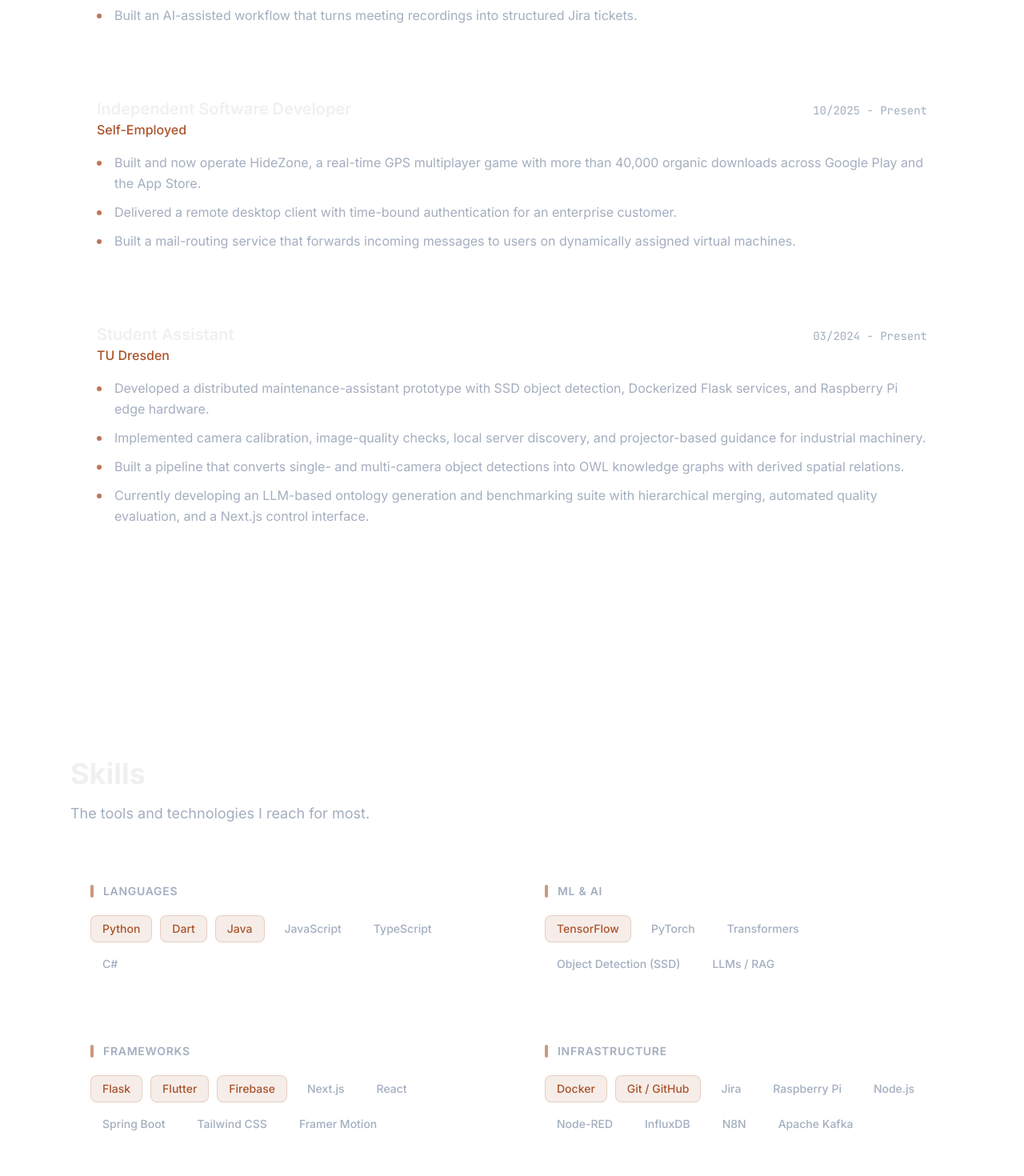
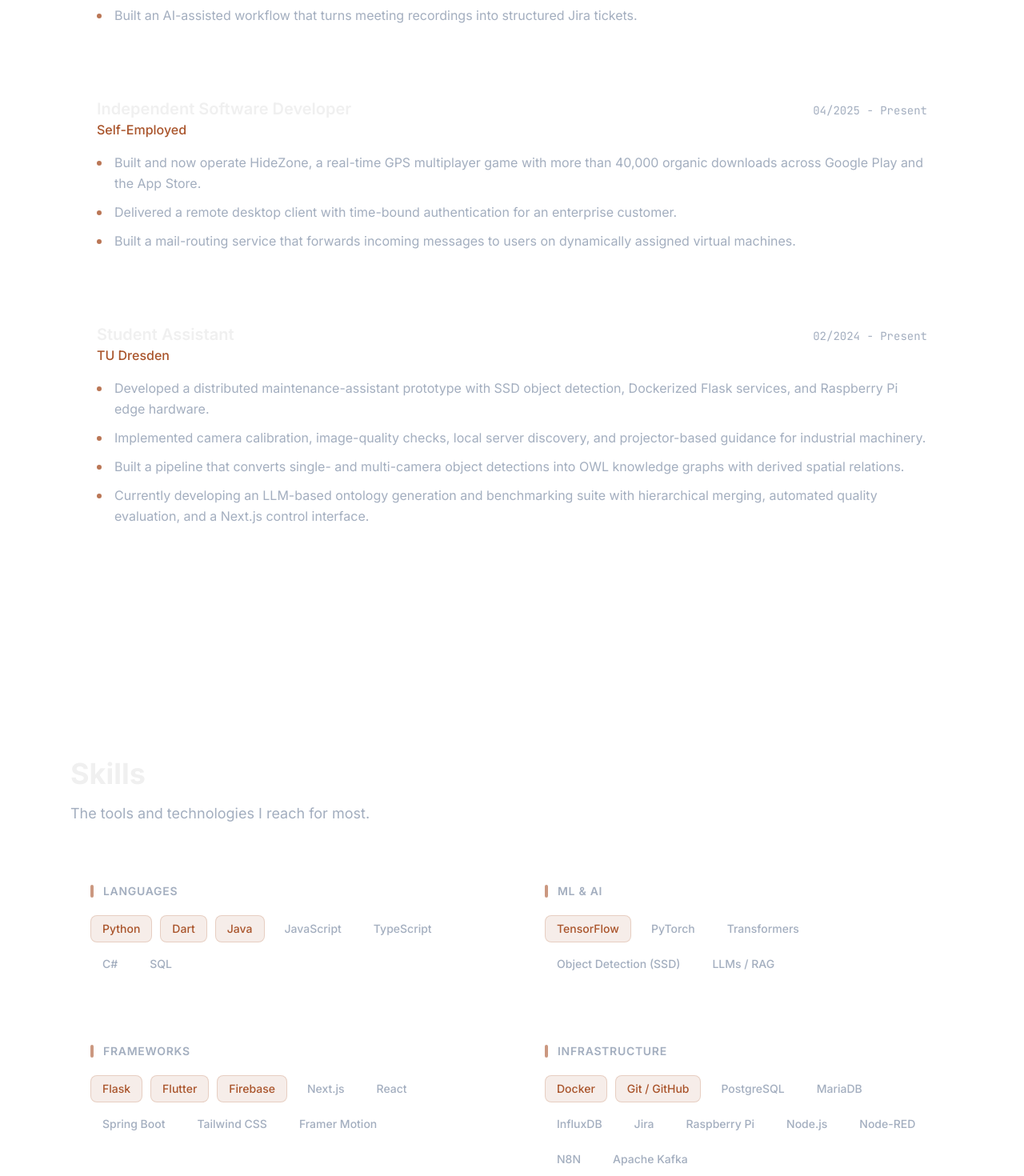
Before and after one commit to Dramiley/PortfolioWebsite, a Next.js app in the folder app/: page / in a window 1280 px wide. Shown: the part 1960-3430 px from the top of the page at 80% size. Built offline with nearby package versions, Linux system fonts and the light colour scheme; no server answers.

Commit message:
update skills

```diff
--- a/app/src/data/experience.ts
+++ b/app/src/data/experience.ts
@@ -16,7 +16,7 @@ export const experience: Experience[] = [
         id: 'independent-software-developer',
         role: 'Independent Software Developer',
         company: 'Self-Employed',
-        period: '10/2025 - Present',
+        period: '04/2025 - Present',
         description: [
             'Built and now operate HideZone, a real-time GPS multiplayer game with more than 40,000 organic downloads across Google Play and the App Store.',
             'Delivered a remote desktop client with time-bound authentication for an enterprise customer.',
@@ -27,7 +27,7 @@ export const experience: Experience[] = [
         id: 'student-assistant',
         role: 'Student Assistant',
         company: 'TU Dresden',
-        period: '03/2024 - Present',
+        period: '02/2024 - Present',
         description: [
             'Developed a distributed maintenance-assistant prototype with SSD object detection, Dockerized Flask services, and Raspberry Pi edge hardware.',
             'Implemented camera calibration, image-quality checks, local server discovery, and projector-based guidance for industrial machinery.',
--- a/app/src/data/skills.ts
+++ b/app/src/data/skills.ts
@@ -8,6 +8,7 @@ export const skills: Skill[] = [
     { name: 'JavaScript', category: 'languages' },
     { name: 'TypeScript', category: 'languages' },
     { name: 'C#', category: 'languages' },
+    { name: 'SQL', category: 'languages' },
 
     // ML & AI
     { name: 'TensorFlow', category: 'ml-ai', primary: true },
@@ -29,11 +30,13 @@ export const skills: Skill[] = [
     // Infrastructure
     { name: 'Docker', category: 'infrastructure', primary: true },
     { name: 'Git / GitHub', category: 'infrastructure', primary: true },
-    { name: 'Jira', category: 'infrastructure'},
+    { name: 'PostgreSQL', category: 'infrastructure' },
+    { name: 'MariaDB', category: 'infrastructure' },
+    { name: 'InfluxDB', category: 'infrastructure' },
+    { name: 'Jira', category: 'infrastructure' },
     { name: 'Raspberry Pi', category: 'infrastructure' },
     { name: 'Node.js', category: 'infrastructure' },
     { name: 'Node-RED', category: 'infrastructure' },
-    { name: 'InfluxDB', category: 'infrastructure'},
     { name: 'N8N', category: 'infrastructure' },
-    { name: 'Apache Kafka', category: 'infrastructure'},
+    { name: 'Apache Kafka', category: 'infrastructure' },
 ];
```
